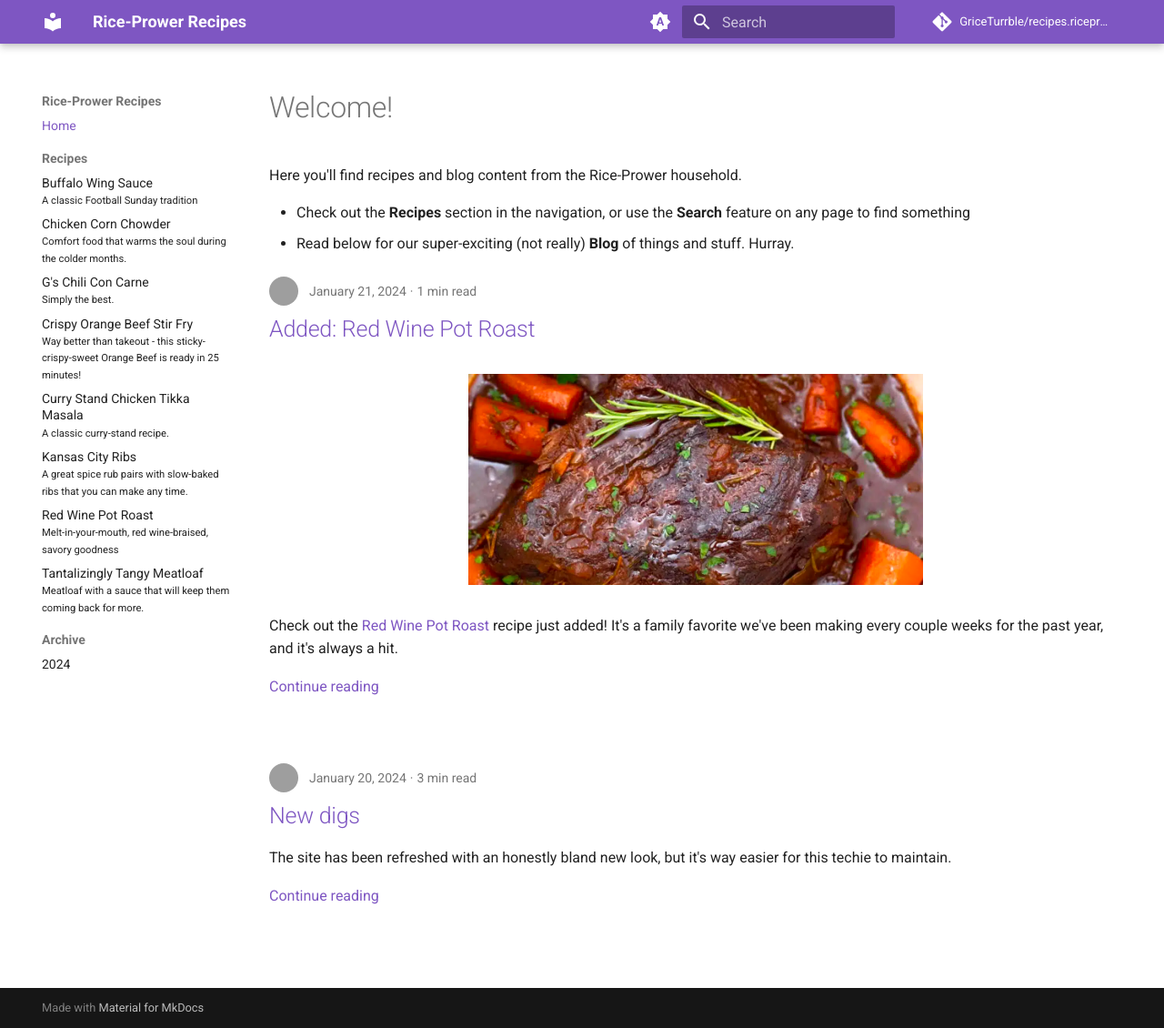
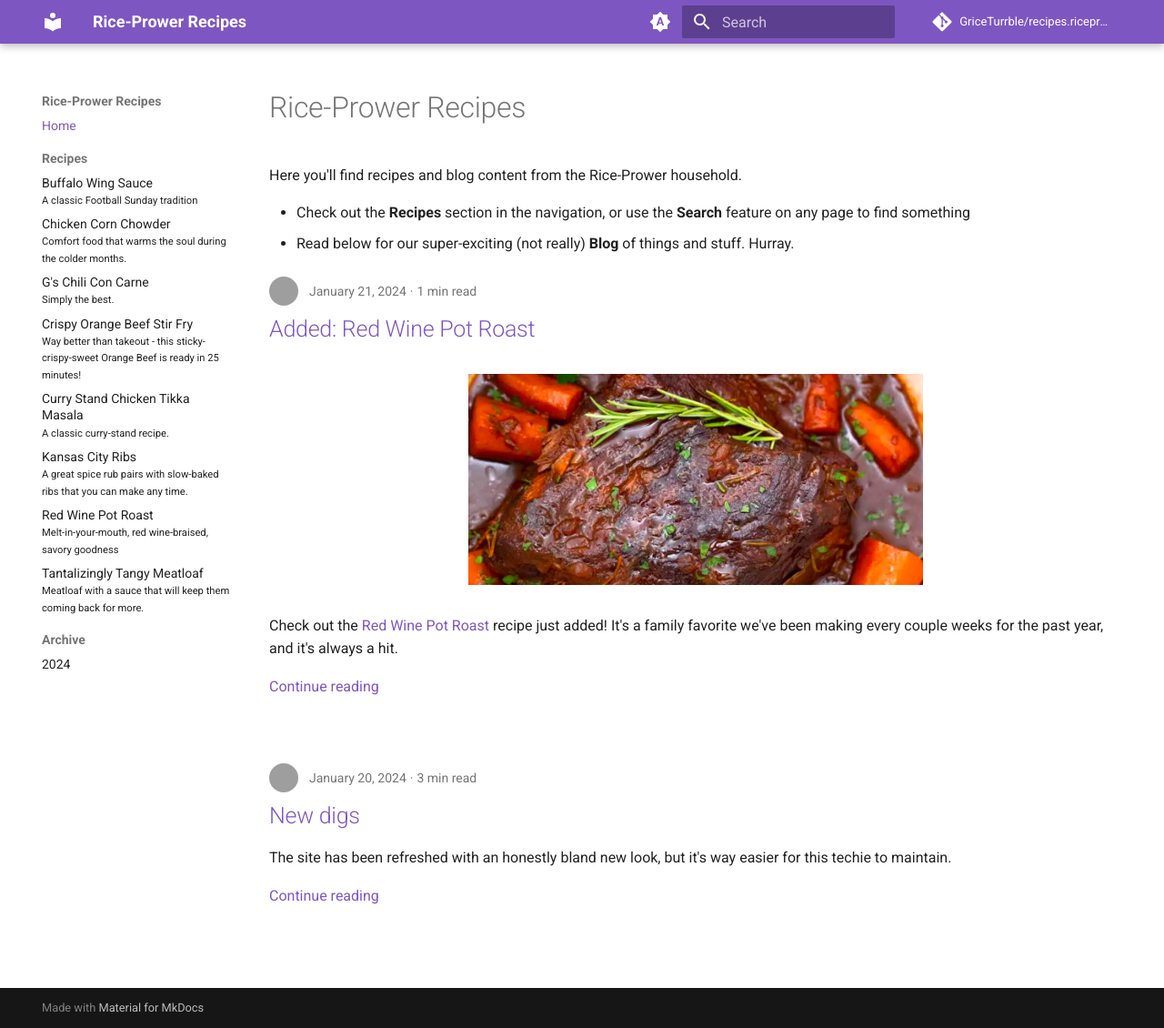
Before and after one commit to GriceTurrble/recipes.riceprower.com, an MkDocs documentation site: the page built from docs/index.md, in a window 1280 px wide and 1130 px high. Shown: the whole window at 91% size. Built offline with MkDocs 1.6.1 and Material for MkDocs 9.7.7, drawn with Linux system fonts in a browser that asks for light colours; comment, search, counter and statistics services are not loaded; grey boxes are pictures that could not be loaded.

Commit message:
feat: add social cards and fix index title
Closes #410

```diff
--- a/docs/index.md
+++ b/docs/index.md
@@ -2,7 +2,7 @@
 title: Home
 ---
 
-# Welcome!
+# Rice-Prower Recipes
 
 Here you'll find recipes and blog content from the Rice-Prower household.
 
--- a/mkdocs.yml
+++ b/mkdocs.yml
@@ -1,4 +1,6 @@
 site_name: Rice-Prower Recipes
+site_description: "Recipes and foodie updates from the Rice-Prower household"
+site_url: https://recipes.riceprower.com
 repo_name: GriceTurrble/recipes.riceprower.com
 repo_url: https://github.com/GriceTurrble/recipes.riceprower.com/
 edit_uri: "blob/main/docs/"
@@ -17,6 +19,10 @@
 
 plugins:
   - search
+  - social:
+      cards_layout_options:
+        description: My custom description
+
   - blog:
       # blog_toc: true
       blog_dir: .
--- a/pyproject.toml
+++ b/pyproject.toml
@@ -9,7 +9,7 @@
 [tool.poetry.dependencies]
 python = "^3.12"
 mkdocs = "^1.5.3"
-mkdocs-material = "^9.5.4"
+mkdocs-material = { version = "^9.5.4", extras = ["imaging"] }
 
 
 [build-system]
```
Also changed, not shown: 1 other file.
